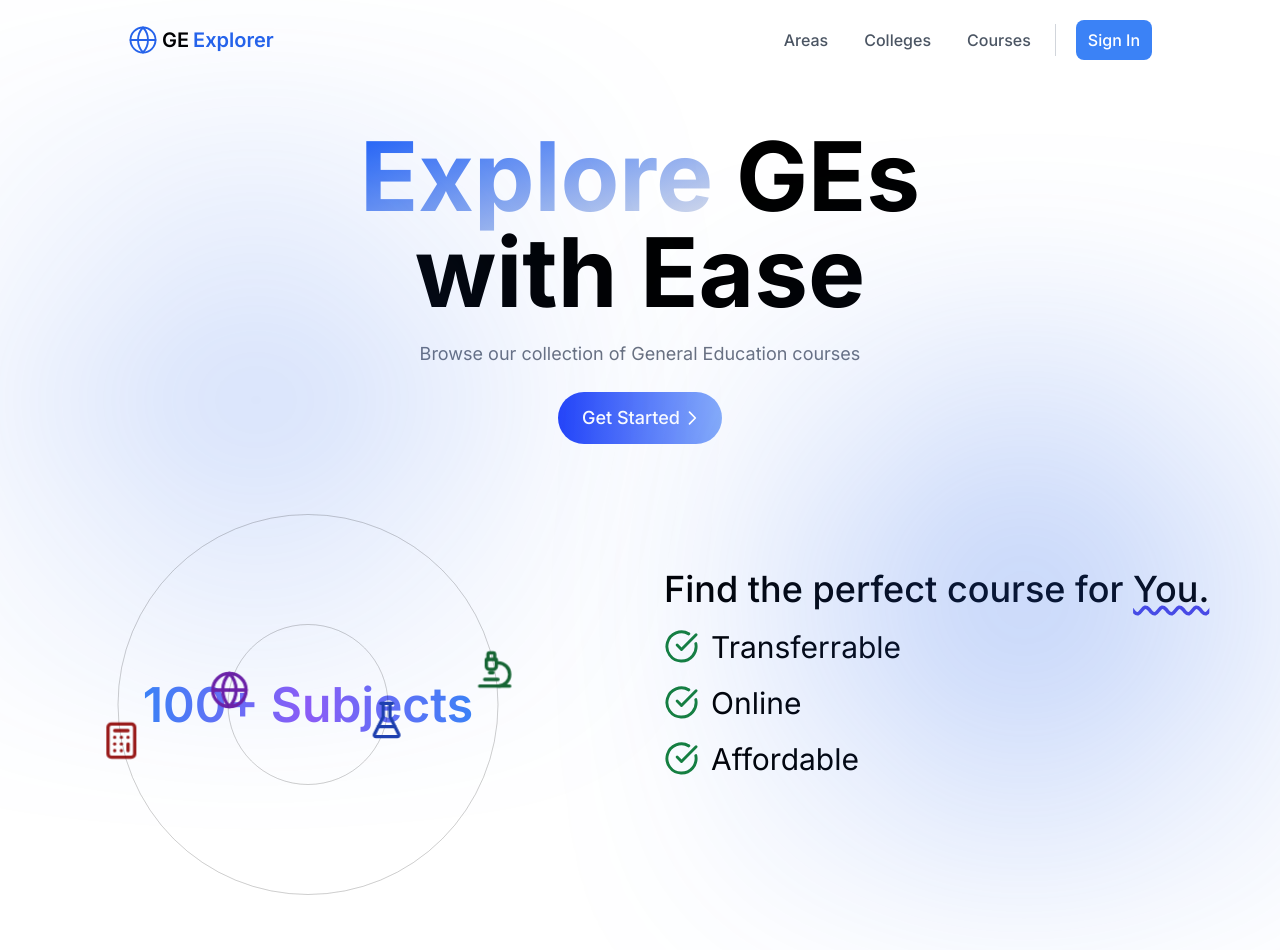
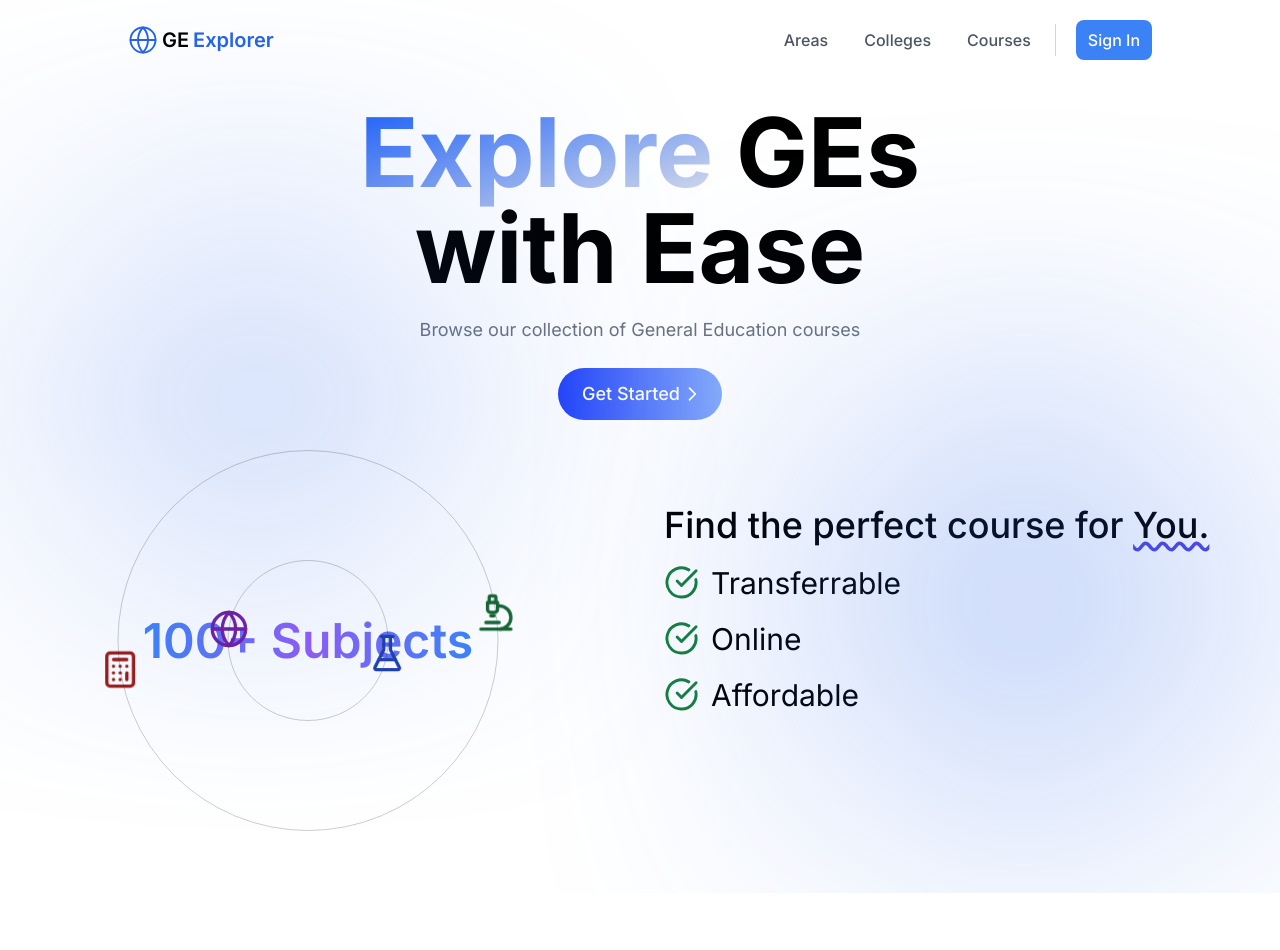
Before and after one commit to kevintsoii/GE-Explorer, a Next.js app: page / in a window 1280 px wide. Shown: the top 950 px of the page. After the commit the page ends 893 px from the top, so only its background shows below. Built offline with nearby package versions, Linux system fonts and the light colour scheme; no server answers.

Commit message:
update home page

```diff
--- a/app/_components/Hero.jsx
+++ b/app/_components/Hero.jsx
@@ -13,11 +13,11 @@ import OrbitingCircles from "@/app/_components/ui/orbiting-circles";
 const Hero = () => {
   return (
     <>
-      <div className="w-[20vw] h-[30vh] bg-blue-600 rounded-[75%] absolute z-3 top-[60%] left-[70%] translate-x--1/2 translate-y--1/2 blur-[140px]" />
+      <div className="w-[20vw] h-[30vh] bg-blue-600 rounded-[75%] absolute z-3 top-[60%] left-[70%] translate-x--1/2 translate-y--1/2 blur-[150px]" />
       <div className="w-[20vw] h-[20vh] bg-blue-600 rounded-[75%] absolute z-3 top-[40%] left-[10%] translate-x--1/2 translate-y--1/2 blur-[140px]" />
 
       <div className="overflow-clip">
-        <section className="fade-up mt-12 flex flex-col items-center gap-5 ">
+        <section className="fade-up mt-6 flex flex-col items-center gap-5 ">
           <h1 className="text-6xl lg:text-8xl max-w-[75%] text-black text-center font-bold">
             <span className="text-transparent bg-clip-text bg-gradient-to-br from-[#1359f9] to-[#e3e5e9] ">
               Explore
@@ -54,7 +54,7 @@ const Hero = () => {
         </button>
       </Link>
 
-      <div className="flex lg:flex-row flex-col items-center w-full mt-12 gap-12 justify-between">
+      <div className="flex lg:flex-row flex-col items-center w-full mt-2 gap-12 justify-between">
         <div className="relative flex h-[425px] w-full lg:w-1/2 items-center justify-center overflow-hidden">
           <span className="pointer-events-none text-center text-5xl font-semibold leading-normal text-transparent bg-clip-text bg-gradient-to-r from-blue-500 via-violet-500 to-blue-500">
             100+ Subjects
--- a/app/page.jsx
+++ b/app/page.jsx
@@ -4,7 +4,7 @@ import Hero from "./_components/Hero";
 export default function Home() {
   return (
     <>
-      <main className="flex min-h-screen flex-col items-center py-20">
+      <main className="flex min-h-screen flex-col items-center pt-20 pb-10">
         <Hero />
       </main>
     </>
```
Also changed, not shown: 1 other file (tests, documents, lock files or other folders).
